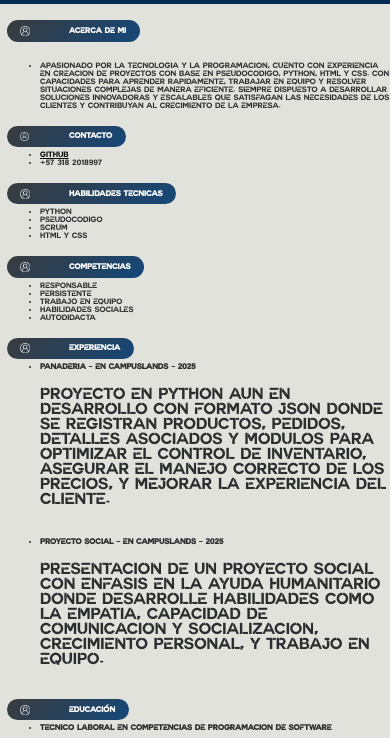
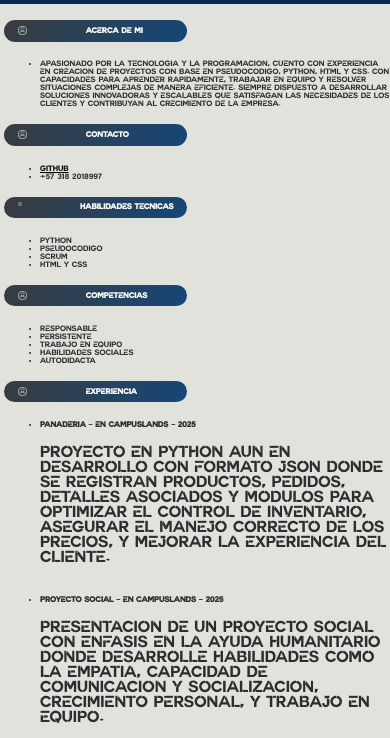
Before and after one commit to JuanGualdronGallo1203/Taller-Hoja-De-Vida-HTML, a plain HTML site: page index.html in a window 390 px wide. Shown: the part 97-835 px from the top of the page. Drawn offline with Linux system fonts and the light colour scheme.

Commit message:
feat: :sparkles: added a correct bug
added a correct bug

by @JuanGualdronGallo

```diff
--- a/index.html
+++ b/index.html
@@ -46,8 +46,8 @@
                     </ul>
                 </section>
                 <section>
-                    <ol class="titulo2">
-                        <li id="boton">CONTACTO</li>
+                    <ol>
+                        <li id="boton"   class="titulo2">CONTACTO</li>
                     </ol>
                     <ul>
                         <li><a href="https://github.com/JuanGualdronGallo1203" target="_blank" class="link_git">Github</a></li>
@@ -55,8 +55,8 @@
                     </ul>
                 </section>
                 <section>
-                    <ol class="titulo7">
-                        <li id="boton">HABILIDADES TECNICAS</li>
+                    <ol>
+                        <li id="boton"   class="titulo7">HABILIDADES TECNICAS</li>
                     </ol>
                     <ul>
                         <li>Python</li>
@@ -66,8 +66,8 @@
                     </ul>
                 </section>
                  <section>
-                    <ol class="titulo3">
-                        <li id="boton">COMPETENCIAS</li>
+                    <ol>
+                        <li id="boton"   class="titulo3">COMPETENCIAS</li>
                     </ol>
                     <ul>
                         <li>Responsable</li>
@@ -80,8 +80,8 @@
             </div>
             <div class="left">
                 <section>
-                    <ol class="titulo5">
-                        <li id="boton">EXPERIENCIA</li>
+                    <ol>
+                        <li id="boton"   class="titulo5">EXPERIENCIA</li>
                     </ol>
                     <ul>
                        <strong><li class="titulo_imp">Panaderia - En Campuslands - 2025</li></strong>
@@ -101,8 +101,8 @@
                     </ul>
                 </section>
                 <section>
-                    <ol class="titulo6">
-                        <li id="boton">EDUCACIÓN</li>
+                    <ol>
+                        <li id="boton"   class="titulo6">EDUCACIÓN</li>
                     </ol>
                     <ul class="edu">
                         <strong><li class="titulo_imp">Tecnico laboral en competencias de
@@ -117,8 +117,8 @@
                     </ul>
                 </section>
                 <section>
-                    <ol class="titulo4">
-                        <li id="boton">IDIOMAS</li>
+                    <ol>
+                        <li id="boton"   class="titulo4">IDIOMAS</li>
                     </ol>
                     <ul>
                         <li>Ingles - A 1.2</li>
--- a/style/estilos.css
+++ b/style/estilos.css
@@ -68,7 +68,7 @@ li{
     margin-right: 4vw;
 }
 
-.titulo2::before{
+.titulo2 li::before{
     content: "";
     display: inline-block;
     width: 3.5vw;
@@ -79,7 +79,7 @@ li{
     margin-right: 4vw;
 }
 
-.titulo3::before{
+.titulo3 li::before{
     content: "";
     display: inline-block;
     width: 3.5vw;
@@ -90,7 +90,7 @@ li{
     margin-right:4vw;
 }
 
-.titulo4::before{
+.titulo4 li::before{
     content: "";
     display: inline-block;
     width: 3.5vw;
@@ -101,7 +101,7 @@ li{
     margin-right: 4vw;
 }
 
-.titulo5::before{
+.titulo5 li::before{
     content: "";
     display: inline-block;
     width: 3.5vw;
@@ -112,7 +112,7 @@ li{
     margin-right: 3vw;
 }
 
-.titulo6::before{
+.titulo6 li::before{
     content: "";
     display: inline-block;
     width: 3.5vw;
@@ -123,7 +123,7 @@ li{
     margin-right: 2vw;
 }
 
-.titulo7::before{
+.titulo7 li::before{
     content: "";
     display: inline-block;
     width: 3.5vw;
@@ -271,8 +271,24 @@ img {
         background-image: url("../img/logo1.png");
         background-size: contain;
         background-repeat: no-repeat;
-        margin-right: 10VW;
+        margin-right: 15VW;
     }
+
+    .titulo1, .titulo2, .titulo3, .titulo4, .titulo5, .titulo6, .titulo7{
+        display: inline-flex;
+        background: linear-gradient(135deg, rgba(43, 45, 47, 0.92), rgba(3, 58, 112, 0.92));
+        border-radius: 300vw;
+        padding: 1.5vw 3.5vw;
+        color: rgb(255, 255, 255);
+        font-weight: bold;
+        white-space: nowrap;
+        align-items: center;
+        margin-left: 1vw;
+        margin-bottom: 0.7vw;
+        width: 40%;
+    }
+
+
 }
 
 /* Escritorios */
```
